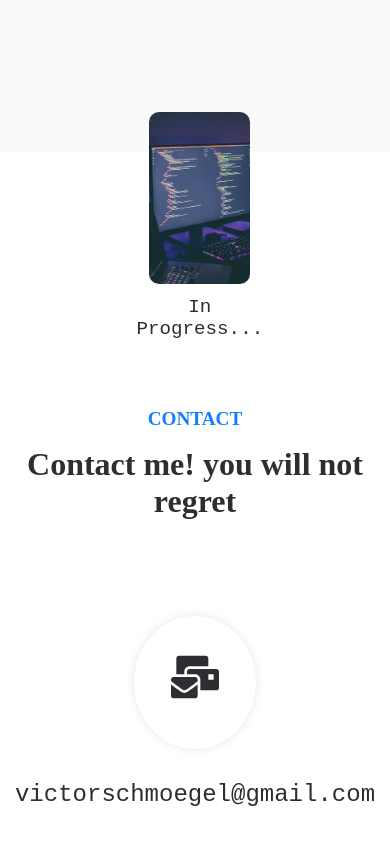
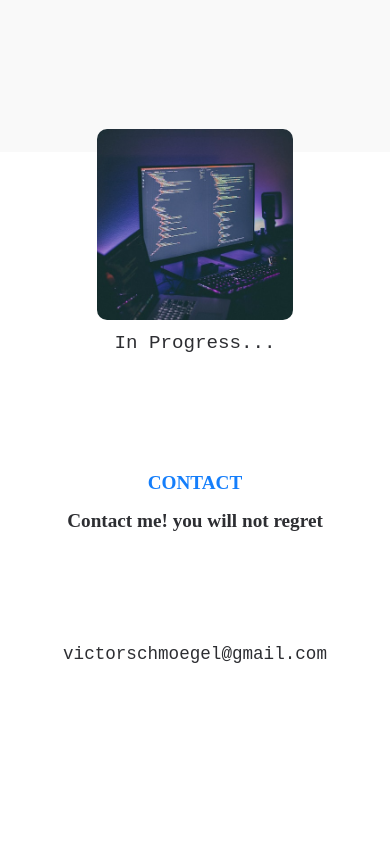
Before and after one commit to VictorSchmoegel/Victor-Schmoegel, a React (Create React App) app in the folder my-portifolio/: page / in a window 390 px wide. Shown: the part 2386-3230 px from the top of the page. After the commit the page ends 3178 px from the top, so only its background shows below. Built offline with nearby package versions, Linux system fonts and the light colour scheme.

Commit message:
terminada a estilização do contact

```diff
--- a/my-portifolio/package.json
+++ b/my-portifolio/package.json
@@ -7,6 +7,7 @@
     "@testing-library/react": "^13.4.0",
     "@testing-library/user-event": "^13.5.0",
     "framer-motion": "^10.12.18",
+    "lottie-react": "^2.4.0",
     "react": "^18.2.0",
     "react-dom": "^18.2.0",
     "react-icons": "^4.10.1",
--- a/my-portifolio/src/components/Contact.css
+++ b/my-portifolio/src/components/Contact.css
@@ -128,3 +128,23 @@
     margin-top: 1rem;
   }
 }
+
+@media screen and (max-width: 500px) {
+  .contact {
+    padding-top: 12rem;
+    padding-bottom: 0;
+  }
+
+  .contact_title h2 {
+    font-size: 1.2rem;
+  }
+
+  .contact_icons span a {
+    font-size: 1.1rem;
+  }
+
+  .email_icon {
+    display: none;
+  }
+
+}
--- a/my-portifolio/src/components/pages/Projects.css
+++ b/my-portifolio/src/components/pages/Projects.css
@@ -5,6 +5,12 @@
   height: 100vh;
   position: relative;
   width: 100%;
+}
+
+.container_projects {
+  margin: 0 auto;
+  max-width: 100rem;
+  padding: 5rem 0;
 }
 
 .title_main {
@@ -24,12 +30,6 @@
   font-weight: 700;
   margin-bottom: 1rem;
   text-transform: uppercase;
-}
-
-.container_projects {
-  margin: 0 auto;
-  max-width: 1600px;
-  padding: 0 4rem;
 }
 
 .content_projects {
```
Also changed, not shown: my-portifolio/src/arrow.json (added, +1 -0 lines), 1 other file (tests, documents, lock files or other folders).
